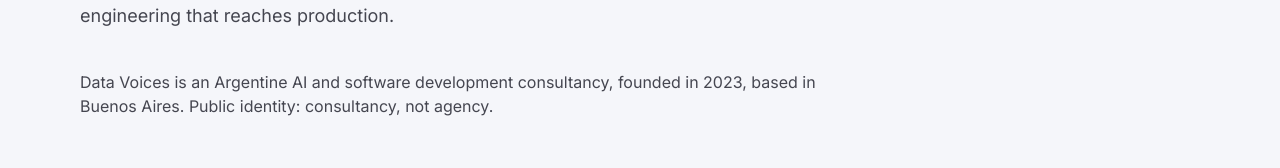
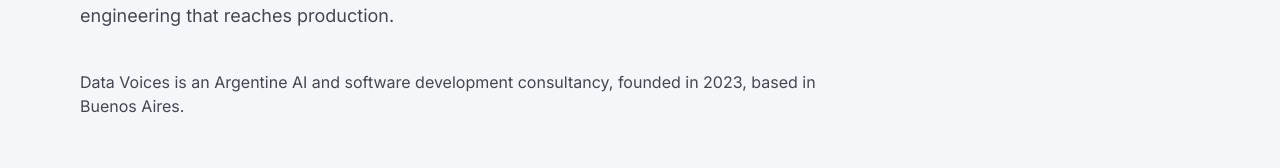
Before and after one commit to ZombieArg/web_js-redesign, a Next.js app in the folder web/: page /en/nosotros in a window 1280 px wide. Shown: the part 315-483 px from the top of the page. Built offline with nearby package versions, Linux system fonts and the light colour scheme; no server answers.

Commit message:
fix(web): quitar copy interno y dominio del bloque de contacto

```diff
--- a/web/src/app/[locale]/contacto/page.tsx
+++ b/web/src/app/[locale]/contacto/page.tsx
@@ -86,10 +86,6 @@ export default async function Page({ params }: { params: Promise<{ locale: strin
                   </a>
                 </dd>
               </div>
-              <div>
-                <dt className="sr-only">Ciudad</dt>
-                <dd>datavoices.com.ar</dd>
-              </div>
             </dl>
           </div>
 
--- a/web/src/app/llms.txt/route.ts
+++ b/web/src/app/llms.txt/route.ts
@@ -26,7 +26,6 @@ export function GET() {
 
   const body = `# ${ORG.name}
 > Consultora argentina de inteligencia artificial: implementación de IA, desarrollo de software a medida y agentes de IA para empresas.
-> Identidad pública: consultora, no agencia.
 
 Sitio: ${SITE_URL}/
 Contacto: ${CONTACT.email} · ${CONTACT.phoneDisplay}
--- a/web/src/content/nosotros.ts
+++ b/web/src/content/nosotros.ts
@@ -12,7 +12,7 @@ const es: NosotrosContent = {
       "Dos perfiles que no se pisan: investigación y producto de IA, e ingeniería de software que llega a producción.",
   },
   entityParagraph:
-    "Data Voices es una consultora argentina de inteligencia artificial y desarrollo de software, fundada en 2023, con sede en Buenos Aires. Identidad pública: consultora, no agencia.",
+    "Data Voices es una consultora argentina de inteligencia artificial y desarrollo de software, fundada en 2023, con sede en Buenos Aires.",
   people: [
     {
       slug: "juanma",
@@ -53,7 +53,7 @@ const en: NosotrosContent = {
     subhead: "Two profiles that don't overlap: AI research and product, and software engineering that reaches production.",
   },
   entityParagraph:
-    "Data Voices is an Argentine AI and software development consultancy, founded in 2023, based in Buenos Aires. Public identity: consultancy, not agency.",
+    "Data Voices is an Argentine AI and software development consultancy, founded in 2023, based in Buenos Aires.",
   people: [
     {
       slug: "juanma",
```
